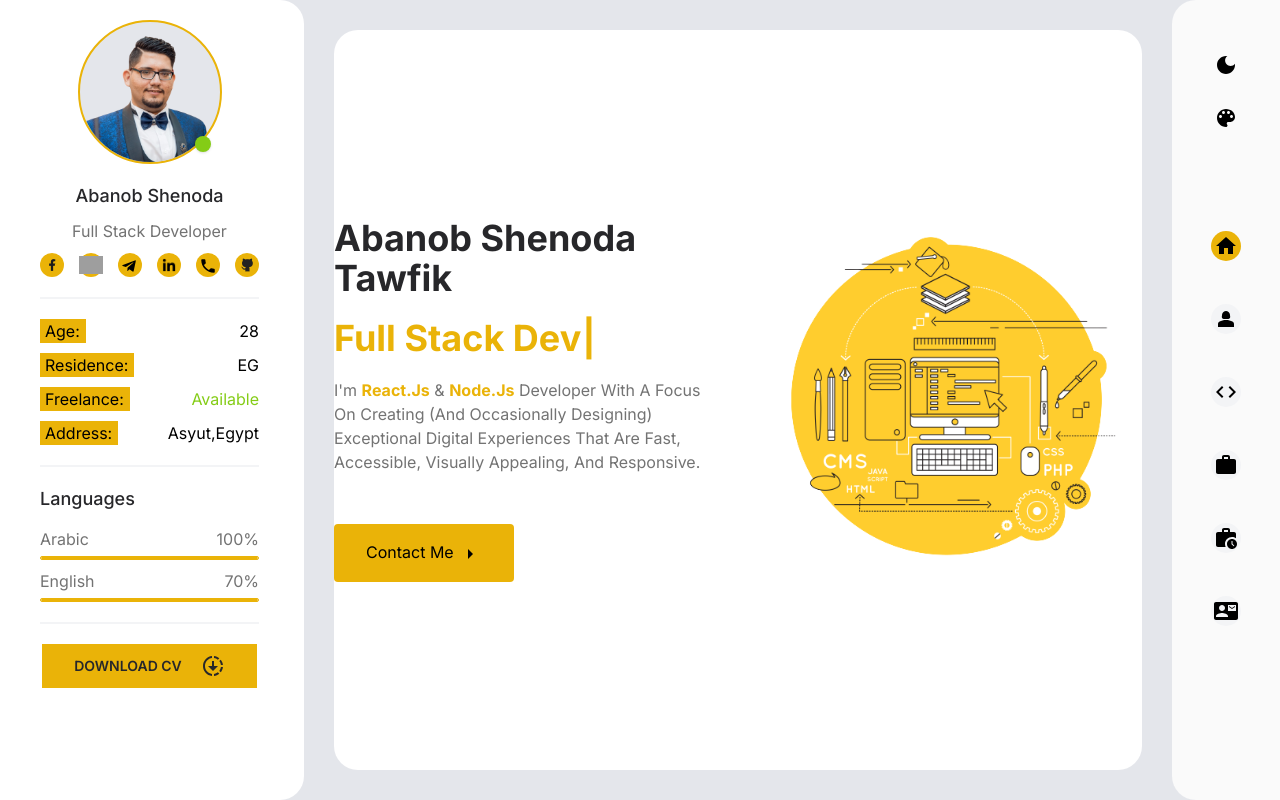
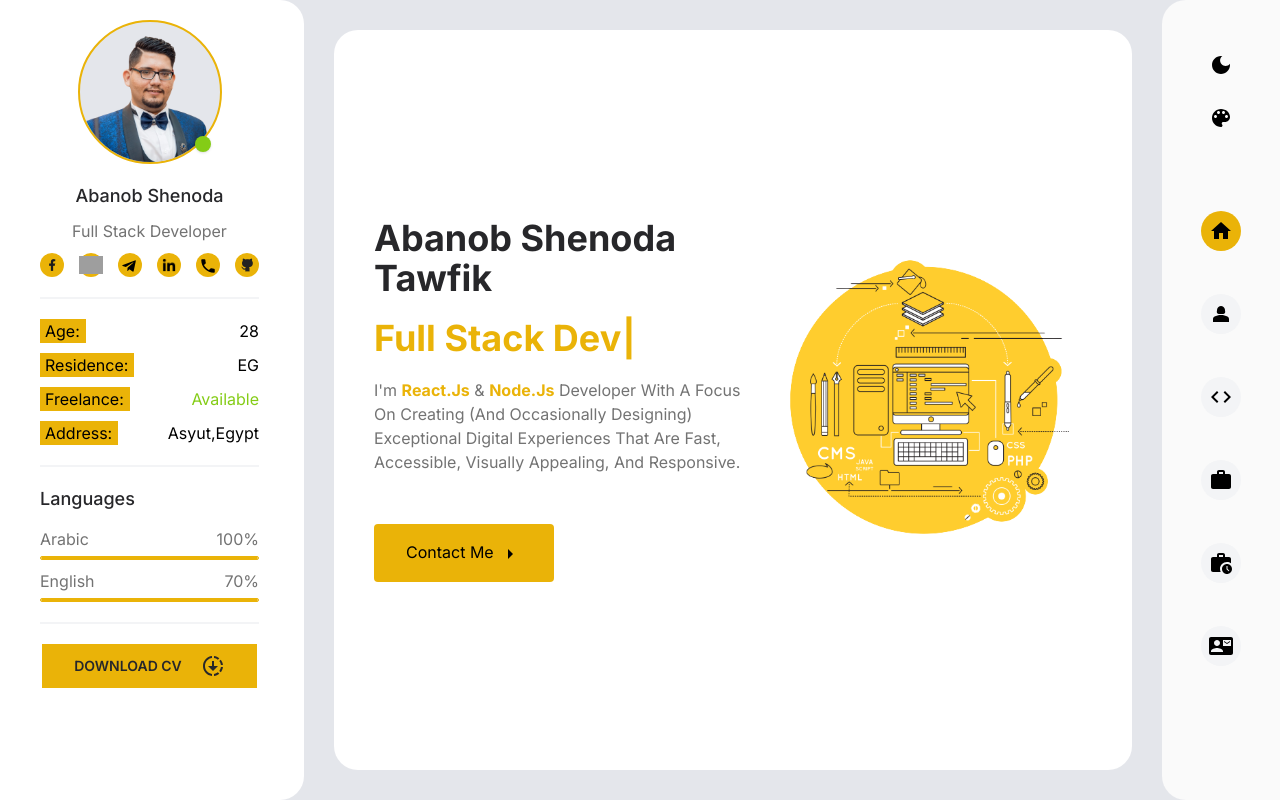
Before and after one commit to pepoo202020/LatestPortfolio, a React (Create React App) app: page / in a window 1280 px wide. Built offline with nearby package versions, Linux system fonts and the light colour scheme; grey boxes are pictures that could not be loaded.

Commit message:
update-7
resolved some issues

```diff
--- a/src/Components/RightSideBar/NavBarButtons.css
+++ b/src/Components/RightSideBar/NavBarButtons.css
@@ -42,13 +42,13 @@
 
 @media (min-width: 976px) {
   .disActive {
-    width: 30px;
-    height: 30px;
+    width: 40px;
+    height: 40px;
     padding: 11px;
   }
   .active {
-    width: 30px;
-    height: 30px;
+    width: 40px;
+    height: 40px;
     padding: 11px;
   }
 }
--- a/src/Components/RightSideBar/RightSideBar.jsx
+++ b/src/Components/RightSideBar/RightSideBar.jsx
@@ -22,7 +22,7 @@ const RightSideBar = () => {
       } lg:h-full lg:w-fit lg:px-[39px] lg:pt-[50px] px-2 py-2 lg:rounded-tl-3xl
       lg:rounded-bl-3xl w-full lg:relative absolute flex lg:flex-col lg:justify-start justify-center lg:gap-0 gap-2 bottom-0 lg:m-0 `}
     >
-      <div className="flex lg:flex-col items-center justify-center lg:gap-[25px] gap-2 lg:mb-[100px]">
+      <div className="flex lg:flex-col items-center justify-center lg:gap-[25px] gap-2 lg:mb-[80px]">
         <ModeButton
           currentMode={currentMode}
           handleModeChanger={handleModeChanger}
--- a/src/Pages/HomePage.jsx
+++ b/src/Pages/HomePage.jsx
@@ -30,11 +30,11 @@ const HomePage = () => {
   return (
     <div className="w-full h-full lg:px-[30px] lg:py-[30px] px-[15px] pt-[15px] pb-[60px]">
       <div
-        className={`rounded-3xl w-full h-full flex  lg:flex-nowrap flex-wrap lg:items-center items-start justify-center lg:gap-5 ${
+        className={`rounded-3xl w-full h-full flex lg:px-10 lg:overflow-hidden overflow-scroll  lg:flex-nowrap flex-wrap lg:items-center items-start justify-center lg:gap-5 ${
           currentMode ? "bg-white" : "bg-black"
         }`}
       >
-        <div className="flex lg:w-1/2 flex-col lg:items-start items-center lg:justify-start  justify-center">
+        <div className="flex lg:w-1/2 flex-col lg:items-start  items-center lg:justify-start  justify-center">
           <h1
             className={`${
               currentMode ? "text-zinc-800" : "text-white"
@@ -83,7 +83,7 @@ const HomePage = () => {
             </span>
           </Link>
         </div>
-        <div className="lg:w-1/2 w-10/12">
+        <div className="lg:w-1/2 w-10/12 flex items-center justify-center">
           <img src={imageHandler(currentColorMode.value)} alt="" />
         </div>
       </div>
```
